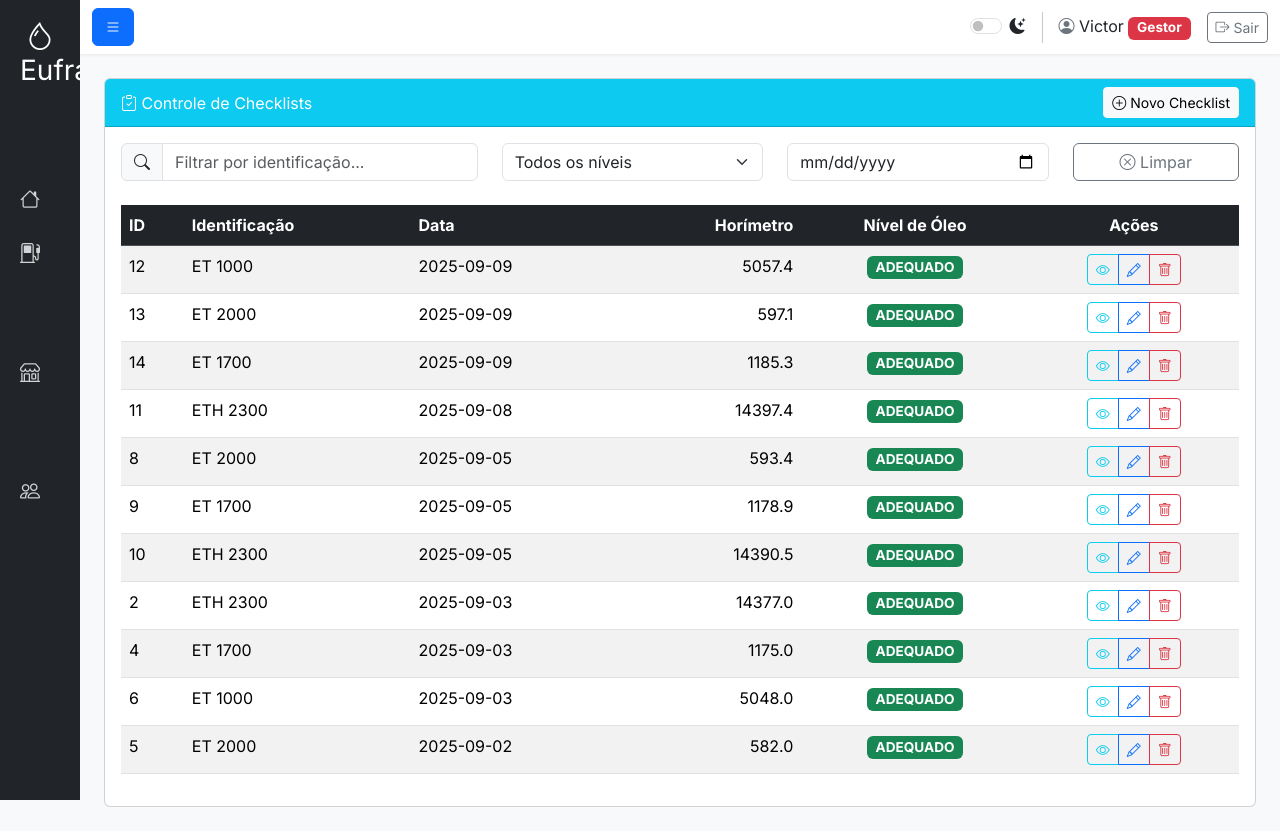
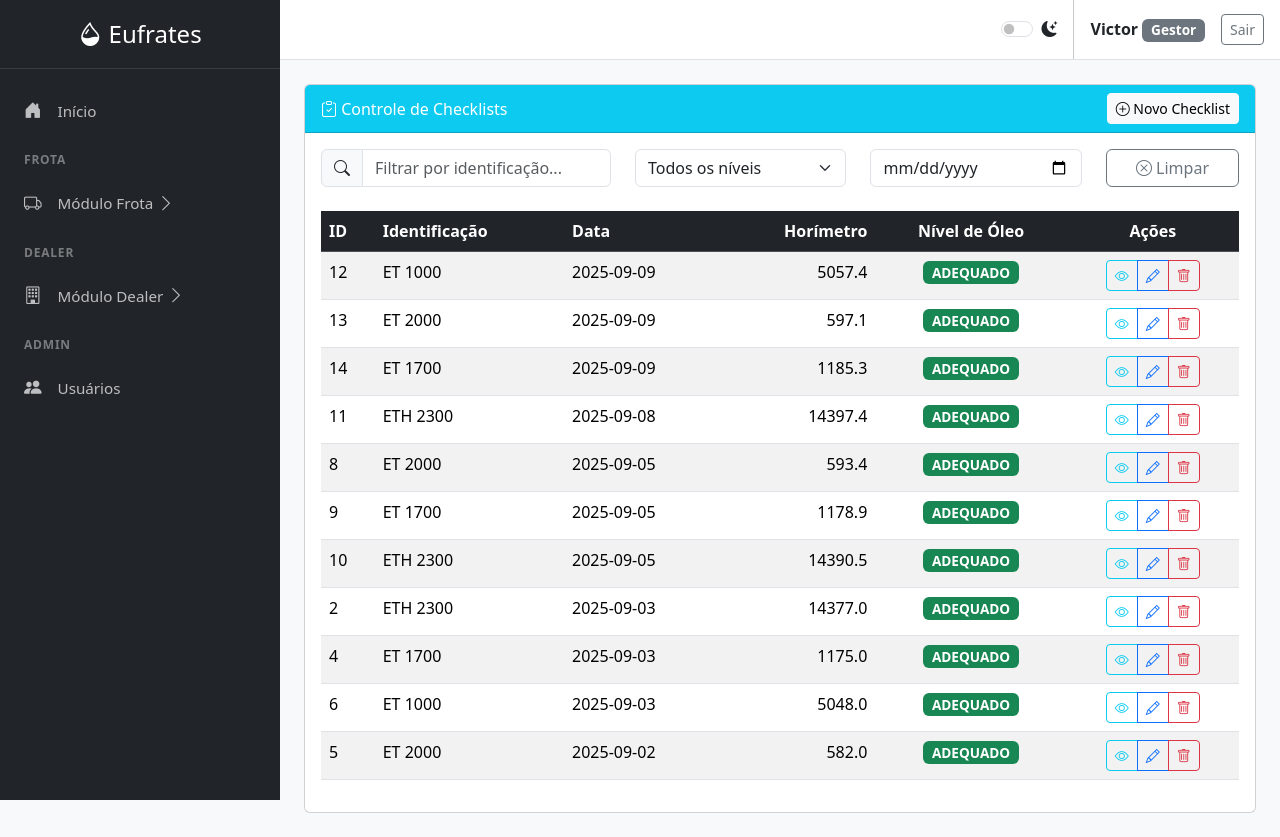
Before and after one commit to Mativis/abas-sys, a Flask app: page /checklists in a window 1280 px wide. Before the commit the page ends 807 px from the top, so only its background shows below. Run offline with Flask 3, Linux system fonts and the light colour scheme; a user stored in the database is signed in; data comes from the database, SQL or seed files in the repository; both versions use the stored data as it was after the commit.

Commit message:
commit !new layout!

```diff
--- a/templates/base.html
+++ b/templates/base.html
@@ -3,184 +3,108 @@
 <head>
     <meta charset="UTF-8">
     <meta name="viewport" content="width=device-width, initial-scale=1.0">
-    <title>Gerenciamento de Frotas | Eufrates</title>
-    <link href="https://cdn.jsdelivr.net/npm/bootstrap@5.3.2/dist/css/bootstrap.min.css" rel="stylesheet">
+    <title>{% block title %}Eufrates - Gerenciamento{% endblock %}</title>
+    <link href="https://cdn.jsdelivr.net/npm/bootstrap@5.3.3/dist/css/bootstrap.min.css" rel="stylesheet">
     <link rel="stylesheet" href="https://cdn.jsdelivr.net/npm/bootstrap-icons@1.11.3/font/bootstrap-icons.min.css">
-    <link href="https://fonts.googleapis.com/css2?family=Inter:wght@300;400;600;700;800&display=swap" rel="stylesheet">
-
     <style>
-        :root {
-            --sidebar-width: 260px;
-            --sidebar-width-collapsed: 80px;
-        }
-
-        body {
-            font-family: 'Inter', sans-serif;
-            background-color: var(--bs-tertiary-bg);
-            transition: padding-left 0.3s;
-        }
-
-        .sidebar {
-            width: var(--sidebar-width);
-            height: 100vh;
-            position: fixed;
-            top: 0;
-            left: 0;
-            background-color: var(--bs-dark);
-            transition: width 0.3s;
-            overflow: hidden;
-            z-index: 1030;
-        }
-
-        body.sidebar-collapsed .sidebar {
-            width: var(--sidebar-width-collapsed);
-        }
-
-        body.sidebar-collapsed .content {
-            padding-left: var(--sidebar-width-collapsed);
-        }
-
-        .content {
-            padding-left: var(--sidebar-width);
-            width: 100%;
-            transition: padding-left 0.3s;
-        }
-
-        .sidebar .nav-link {
-            color: rgba(255, 255, 255, 0.8);
-            display: flex;
-            align-items: center;
-            padding: 0.75rem 1.25rem;
-        }
-
-        .sidebar .nav-link .bi {
-            font-size: 1.25rem;
-            margin-right: 1rem;
-        }
-
-        .sidebar .nav-link .link-text {
-            opacity: 1;
-            transition: opacity 0.1s;
-        }
-
-        body.sidebar-collapsed .sidebar .nav-link .link-text,
-        body.sidebar-collapsed .sidebar .sidebar-title {
-            opacity: 0;
-            width: 0;
-            overflow: hidden;
-        }
-
-        .sidebar-header {
-            padding: 1.25rem;
-            text-align: center;
-        }
-
-        .sidebar-title {
-            padding: 10px 15px 5px;
-            font-size: 0.75em;
-            text-transform: uppercase;
-            font-weight: 600;
-            color: rgba(255, 255, 255, 0.5);
-            margin-top: 10px;
-        }
-
-        .navbar-top {
-            background-color: var(--bs-body-bg);
-            box-shadow: 0 1px 3px rgba(0, 0, 0, 0.08);
-        }
-
-        .page-content {
-            padding: 1.5rem;
-        }
+        :root { --sidebar-width: 280px; }
+        body { display: flex; background-color: var(--bs-tertiary-bg); }
+        .sidebar { width: var(--sidebar-width); height: 100vh; position: fixed; top: 0; left: 0; display: flex; flex-direction: column; background-color: var(--bs-dark); }
+        .main-content { margin-left: var(--sidebar-width); width: calc(100% - var(--sidebar-width)); }
+        .top-nav { background-color: var(--bs-body-bg); border-bottom: 1px solid var(--bs-border-color); min-height: 60px; }
+        .page-content { overflow-y: auto; padding: 1.5rem; }
+        .sidebar-header { padding: 1rem 1.5rem; border-bottom: 1px solid rgba(255, 255, 255, 0.1); }
+        .sidebar .nav-link { color: rgba(255, 255, 255, 0.7); font-size: 0.95rem; padding: 0.75rem 1.5rem; }
+        .sidebar .nav-link:hover, .sidebar .nav-link.active { background-color: rgba(255, 255, 255, 0.05); color: #fff; }
+        .sidebar .nav-link .bi { margin-right: 0.75rem; font-size: 1.1rem; }
+        .sidebar .nav-link .arrow { margin-left: auto; transition: transform 0.2s; }
+        .sidebar .nav-link[aria-expanded="true"] .arrow { transform: rotate(90deg); }
+        .sidebar-heading { font-size: .75rem; text-transform: uppercase; letter-spacing: .05rem; font-weight: 600; color: rgba(255, 255, 255, 0.4); padding: 1rem 1.5rem 0.5rem; }
+        .submenu .nav-link { padding-left: 3.5rem; font-size: 0.9rem; padding-top: 0.5rem; padding-bottom: 0.5rem; }
     </style>
 </head>
-<body class="sidebar-collapsed">
-
-    <div class="sidebar bg-dark text-white">
-        <div class="sidebar-header">
-            <a href="{{ url_for('index') }}" class="text-white text-decoration-none">
-                <h3 class="mb-0"><i class="bi bi-droplet"></i> <span class="link-text">Eufrates</span></h3>
+<body>
+    <div class="sidebar text-white">
+        <div class="sidebar-header text-center">
+            <a href="{{ url_for('index') }}" class="fs-4 text-white text-decoration-none">
+                <i class="bi bi-droplet-half"></i> Eufrates
             </a>
         </div>
 
-        <ul class="nav flex-column">
-            <p class="sidebar-title px-3 pt-3">Menu</p>
+        <ul class="nav flex-column flex-grow-1 mt-3">
             <li class="nav-item">
-                <a class="nav-link {{ 'active' if active_page == 'index' }}" href="{{ url_for('index') }}"><i class="bi bi-house"></i><span class="link-text">Início</span></a>
-            </li>
-            <li class="nav-item">
-                <a class="nav-link" href="#abastecimentoSubmenu" data-bs-toggle="collapse" aria-expanded="false">
-                    <i class="bi bi-fuel-pump"></i><span class="link-text">Abastecimento</span>
+                <a class="nav-link {% if active_page == 'index' %}active{% endif %}" href="{{ url_for('index') }}">
+                    <i class="bi bi-house-door-fill"></i> Início
                 </a>
-                <ul class="collapse list-unstyled" id="abastecimentoSubmenu">
-                    <li><a class="nav-link" href="{{ url_for('relatorios') }}">Relatório Abast.</a></li>
-                    <li><a class="nav-link" href="{{ url_for('medias_veiculos') }}">Média KM/L</a></li>
-                    {% if g.user.role in ['Administrador', 'Gestor'] %}
-                    <li><a class="nav-link" href="{{ url_for('reajuste_combustiveis') }}">Combustíveis</a></li>
-                    {% endif %}
-                </ul>
             </li>
 
-            <p class="sidebar-title px-3 pt-3">Dealers</p>
+            <div class="sidebar-heading">Frota</div>
             <li class="nav-item">
-                <a class="nav-link" href="#dealersSubmenu" data-bs-toggle="collapse" aria-expanded="false">
-                    <i class="bi bi-shop"></i><span class="link-text">Dealers</span>
+                <a class="nav-link" data-bs-toggle="collapse" href="#frotaSubmenu" role="button" aria-expanded="false" aria-controls="frotaSubmenu">
+                    <i class="bi bi-truck"></i> Módulo Frota <i class="bi bi-chevron-right arrow"></i>
                 </a>
-                <ul class="collapse list-unstyled" id="dealersSubmenu">
-                    {% if g.user.role in ['Administrador', 'Gestor', 'Comprador'] %}
-                    <li><a class="nav-link" href="{{ url_for('pedidos_relatorio') }}">Pedidos</a></li>
-                    <li><a class="nav-link" href="{{ url_for('cotacoes_relatorio') }}">Cotações</a></li>
-                    <li><a class="nav-link" href="{{ url_for('fornecedores') }}">Fornecedores</a></li>
-                    {% endif %}
-                    {% if g.user.role in ['Administrador', 'Gestor'] %}
-                    <li><a class="nav-link" href="{{ url_for('dealer_intelligence') }}">Intelligence</a></li>
-                    {% endif %}
+                <div class="collapse submenu" id="frotaSubmenu">
+                    <ul class="nav flex-column">
+                        <li><a class="nav-link {% if active_page == 'relatorios' %}active{% endif %}" href="{{ url_for('relatorios') }}">Abastecimentos</a></li>
+                        <li><a class="nav-link {% if active_page == 'manutencoes' %}active{% endif %}" href="{{ url_for('manutencoes') }}">Manutenções</a></li>
+                        <li><a class="nav-link {% if active_page == 'medias_veiculos' %}active{% endif %}" href="{{ url_for('medias_veiculos') }}">Média de Veículos</a></li>
+                        <li><a class="nav-link {% if active_page == 'metricas_uso' %}active{% endif %}" href="{{ url_for('metricas_uso') }}">Troca de Óleo</a></li>
+                        <li><a class="nav-link {% if active_page == 'checklists' %}active{% endif %}" href="{{ url_for('checklists') }}">Checklists</a></li>
+                        <li><a class="nav-link {% if active_page == 'pedagios' %}active{% endif %}" href="{{ url_for('pedagios') }}">Pedágios</a></li>
+                        <li><a class="nav-link {% if active_page == 'reajuste_combustiveis' %}active{% endif %}" href="{{ url_for('reajuste_combustiveis') }}">Combustíveis</a></li>
                     </ul>
+                </div>
             </li>
 
-            {% if g.user.role in ['Administrador', 'Gestor'] %}
-            <p class="sidebar-title px-3 pt-3">Admin</p>
+            <div class="sidebar-heading">Dealer</div>
             <li class="nav-item">
-                <a class="nav-link" href="{{ url_for('user_management') }}"><i class="bi bi-people"></i><span class="link-text">Usuários</span></a>
+                <a class="nav-link" data-bs-toggle="collapse" href="#dealerSubmenu" role="button" aria-expanded="false" aria-controls="dealerSubmenu">
+                    <i class="bi bi-building"></i> Módulo Dealer <i class="bi bi-chevron-right arrow"></i>
+                </a>
+                <div class="collapse submenu" id="dealerSubmenu">
+                    <ul class="nav flex-column">
+                        <li><a class="nav-link {% if active_page == 'cotacoes_relatorio' %}active{% endif %}" href="{{ url_for('cotacoes_relatorio') }}">Cotações</a></li>
+                        <li><a class="nav-link {% if active_page == 'pedidos_relatorio' %}active{% endif %}" href="{{ url_for('pedidos_relatorio') }}">Pedidos</a></li>
+                        <li><a class="nav-link {% if active_page == 'fornecedores' %}active{% endif %}" href="{{ url_for('fornecedores') }}">Fornecedores</a></li>
+                        <li><a class="nav-link {% if active_page == 'dealer_intelligence' %}active{% endif %}" href="{{ url_for('dealer_intelligence') }}">Intelligence</a></li>
+                    </ul>
+                </div>
+            </li>
+
+            {% if g.user and g.user.role in ['Administrador', 'Gestor'] %}
+            <div class="sidebar-heading">Admin</div>
+            <li class="nav-item">
+                <a class="nav-link {% if active_page == 'user_management' %}active{% endif %}" href="{{ url_for('user_management') }}">
+                    <i class="bi bi-people-fill"></i> Usuários
+                </a>
             </li>
             {% endif %}
         </ul>
     </div>
 
-    <div class="content">
-        <nav class="navbar navbar-top navbar-expand-lg sticky-top">
-            <div class="container-fluid">
-                <button class="btn btn-primary" id="sidebarToggle"><i class="bi bi-list"></i></button>
-                <div class="d-flex align-items-center ms-auto">
+    <div class="main-content">
+        <nav class="top-nav px-3 d-flex align-items-center justify-content-end">
             <div class="form-check form-switch me-3">
                 <input class="form-check-input" type="checkbox" role="switch" id="themeSwitcher">
                 <label class="form-check-label" for="themeSwitcher"><i class="bi bi-moon-stars-fill"></i></label>
             </div>
             <div class="vr"></div>
-                    <div class="user-info mx-3">
-                        <span class="text-secondary"><i class="bi bi-person-circle"></i></span>
-                        {{ g.user.username }}
-                        <span class="badge
-                            {% if g.user.role == 'Administrador' or g.user.role == 'Gestor' %}bg-danger
-                            {% elif g.user.role == 'Comprador' %}bg-primary
-                            {% else %}bg-secondary{% endif %}">
-                            {{ g.user.role }}
-                        </span>
+            {% if g.user %}
+                <div class="px-3">
+                    <span class="fw-bold">{{ g.user.username }}</span>
+                    <span class="badge text-bg-secondary">{{ g.user.role }}</span>
                 </div>
-                    <a href="{{ url_for('logout') }}" class="btn btn-sm btn-outline-secondary">
-                        <i class="bi bi-box-arrow-right"></i> Sair
-                    </a>
-                </div>
-            </div>
+                <a href="{{ url_for('logout') }}" class="btn btn-outline-secondary btn-sm">Sair</a>
+            {% endif %}
         </nav>
 
         <main class="page-content">
             {% with messages = get_flashed_messages(with_categories=true) %}
                 {% if messages %}
                     {% for category, message in messages %}
-                        <div class="alert alert-{{ category }} alert-dismissible fade show">
+                        <div class="alert alert-{{ category }} alert-dismissible fade show" role="alert">
                             {{ message }}
-                            <button type="button" class="btn-close" data-bs-dismiss="alert"></button>
+                            <button type="button" class="btn-close" data-bs-dismiss="alert" aria-label="Close"></button>
                         </div>
                     {% endfor %}
                 {% endif %}
@@ -190,21 +114,18 @@
         </main>
     </div>
 
-    <script src="https://cdn.jsdelivr.net/npm/bootstrap@5.3.2/dist/js/bootstrap.bundle.min.js"></script>
+    <script src="https://cdn.jsdelivr.net/npm/bootstrap@5.3.3/dist/js/bootstrap.bundle.min.js"></script>
     <script>
-        document.getElementById('sidebarToggle').addEventListener('click', function() {
-            document.body.classList.toggle('sidebar-collapsed');
-        });
+        const themeSwitcher = document.getElementById('themeSwitcher');
+        const htmlElement = document.documentElement;
 
-        const themeSwitcher = document.getElementById('themeSwitcher');
         const currentTheme = localStorage.getItem('theme') || 'light';
-        document.documentElement.setAttribute('data-bs-theme', currentTheme);
-        if (currentTheme === 'dark') {
-            themeSwitcher.checked = true;
-        }
+        htmlElement.setAttribute('data-bs-theme', currentTheme);
+        themeSwitcher.checked = currentTheme === 'dark';
+
         themeSwitcher.addEventListener('change', function() {
             const theme = this.checked ? 'dark' : 'light';
-            document.documentElement.setAttribute('data-bs-theme', theme);
+            htmlElement.setAttribute('data-bs-theme', theme);
             localStorage.setItem('theme', theme);
         });
     </script>
```
Also changed, not shown: templates/login.html (+50 -30 lines), abastecimentos.db, 1 other file. Lines whose indentation alone changed are shown as unchanged.
